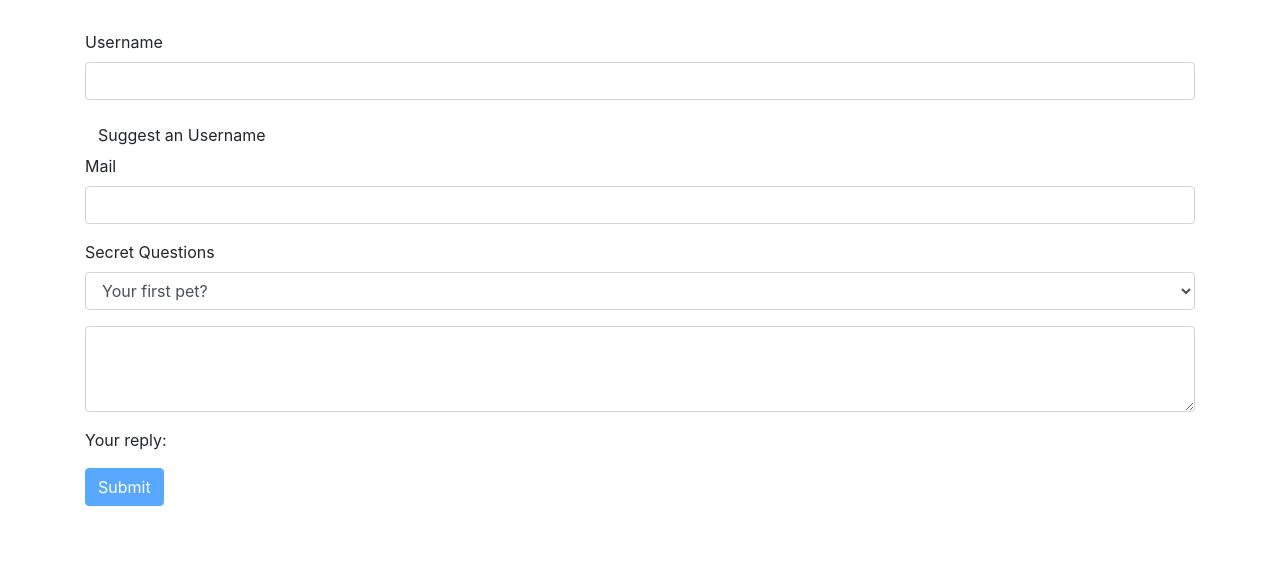
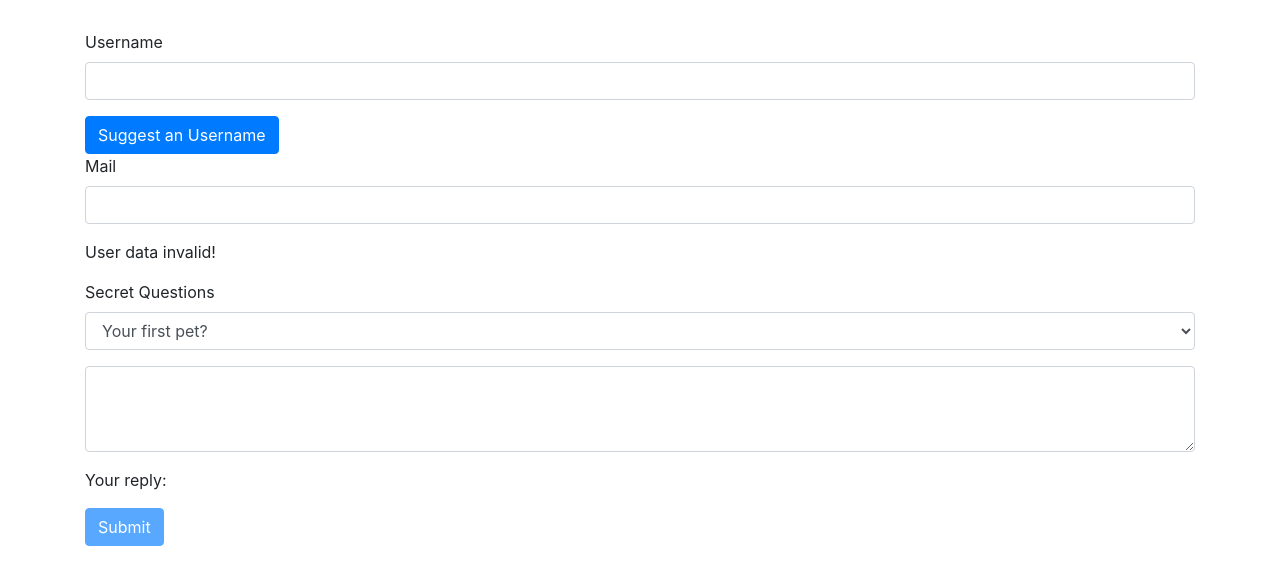
Before and after one commit to kolipatelkishan786/forms, an Angular app: page / in a window 1280 px wide. Shown: the top 584 px of the page. Built offline with nearby package versions, Linux system fonts and the light colour scheme.

Commit message:
181 TD Grouping Form Controls.

```diff
--- a/src/app/app.component.html
+++ b/src/app/app.component.html
@@ -2,7 +2,10 @@
   <div class="row">
     <div class="col-xl-12 col-sm-10 col-md-8 col-sm-offset-1 col-md-offset-2">
       <form (ngSubmit)="onsubmit()" #f="ngForm">
-        <div id="user-data">
+        <div
+          id="user-data"
+          ngModelGroup="userData"
+        #userData="ngModelGroup">
           <div class="form-group">
             <label for="username">Username</label>
             <input
@@ -13,7 +16,7 @@
               name="username"
               required>
           </div>
-          <button class="btn btn-default" type="button">Suggest an Username</button>
+          <button class="btn btn-primary" type="button">Suggest an Username</button>
           <div class="form-group">
             <label for="email">Mail</label>
             <input
@@ -28,6 +31,7 @@
             <span class="help-block" *ngIf="!email.valid && email.touched">Please enter a valid email!</span>
           </div>
         </div>
+        <p *ngIf="!userData.valid && userData">User data invalid!</p>
         <div class="form-group">
           <label for="secret">Secret Questions</label>
           <select
@@ -44,7 +48,7 @@
             name="QuestionAnswer"
             rows="3"
             class="form-control"
-          [(ngModel)]="answer"></textarea>
+            [(ngModel)]="answer"></textarea>
         </div>
         <p>Your reply: {{answer}}</p>
         <button
```
